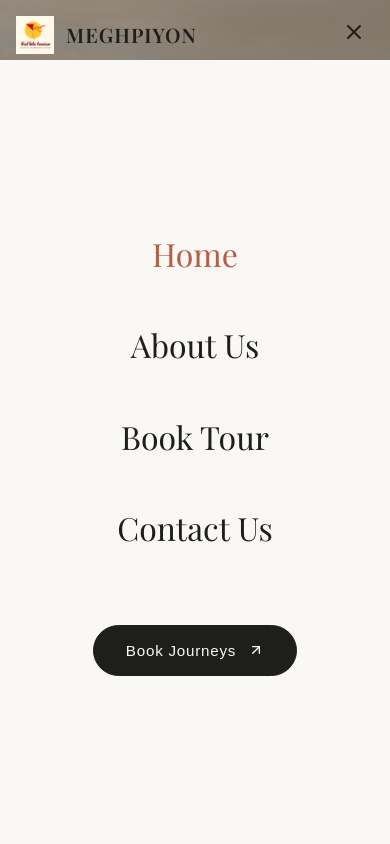
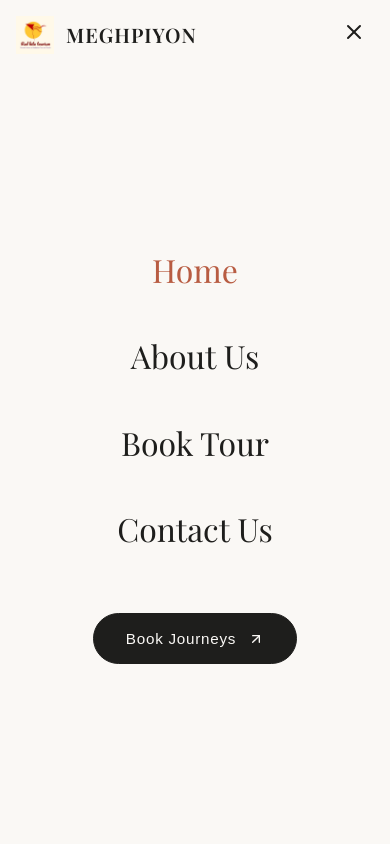
Before and after one commit to jitsinghamahapatra/TOURISM-WEB, a React (Vite) app: page / in a window 390 px wide. Both pictures are taken after a click on the element 354 px from the left and 35 px from the top of the page. Shown: the top 844 px of the page. Built offline with nearby package versions, Linux system fonts and the light colour scheme; a web font is replaced by a local one.

Commit message:
navber fix

```diff
--- a/src/components/Navbar.jsx
+++ b/src/components/Navbar.jsx
@@ -37,6 +37,21 @@ export default function Navbar({ currentPage, setCurrentPage }) {
     };
   }, [lenis]);
 
+  // Disable body scroll when mobile menu is open
+  useEffect(() => {
+    if (mobileMenuOpen) {
+      document.body.style.overflow = 'hidden';
+      if (lenis) lenis.stop();
+    } else {
+      document.body.style.overflow = '';
+      if (lenis) lenis.start();
+    }
+    return () => {
+      document.body.style.overflow = '';
+      if (lenis) lenis.start();
+    };
+  }, [mobileMenuOpen, lenis]);
+
   const handleNavClick = (id) => {
     setMobileMenuOpen(false);
     setCurrentPage(id);
@@ -57,7 +72,7 @@ export default function Navbar({ currentPage, setCurrentPage }) {
           transition: 'padding 0.4s ease',
           padding: isScrolled ? '0.75rem 2rem' : '1.25rem 3rem',
         }}
-        className={`${isScrolled ? 'glass-panel' : ''} nav-header`}
+        className={`${isScrolled && !mobileMenuOpen ? 'glass-panel' : ''} nav-header`}
       >
         <div style={{
           display: 'flex',
@@ -172,13 +187,13 @@ export default function Navbar({ currentPage, setCurrentPage }) {
       <AnimatePresence>
         {mobileMenuOpen && (
           <motion.div
-            initial={{ opacity: 0, y: -10 }}
-            animate={{ opacity: 1, y: 0 }}
-            exit={{ opacity: 0, y: -10 }}
+            initial={{ opacity: 0 }}
+            animate={{ opacity: 1 }}
+            exit={{ opacity: 0 }}
             transition={{ duration: 0.3 }}
             style={{
               position: 'fixed',
-              top: '60px',
+              top: 0,
               left: 0,
               right: 0,
               bottom: 0,
@@ -188,33 +203,41 @@ export default function Navbar({ currentPage, setCurrentPage }) {
               flexDirection: 'column',
               justifyContent: 'center',
               alignItems: 'center',
-              gap: '2.5rem',
-              padding: '2rem'
+              gap: '2.2rem',
+              padding: '6rem 2rem 2rem 2rem'
             }}
           >
             {navItems.map((item) => (
               <motion.div
                 initial={{ opacity: 0, y: 15 }}
                 animate={{ opacity: 1, y: 0 }}
+                whileHover={{ scale: 1.05, color: 'var(--accent-terracotta)' }}
+                whileTap={{ scale: 0.95 }}
+                transition={{ type: 'spring', stiffness: 300, damping: 20 }}
                 key={item.id}
                 onClick={() => handleNavClick(item.id)}
                 style={{
                   fontFamily: 'var(--font-serif)',
                   fontSize: '2rem',
                   color: currentPage === item.id ? 'var(--accent-terracotta)' : 'var(--text-charcoal)',
-                  cursor: 'pointer'
+                  cursor: 'pointer',
+                  transition: 'color 0.2s ease'
                 }}
               >
                 {item.label}
               </motion.div>
             ))}
-            <button
+            <motion.button
+              initial={{ opacity: 0, y: 15 }}
+              animate={{ opacity: 1, y: 0 }}
+              whileHover={{ scale: 1.03 }}
+              whileTap={{ scale: 0.97 }}
               onClick={() => handleNavClick('tours')}
               className="button-primary"
-              style={{ marginTop: '2rem' }}
+              style={{ marginTop: '1.5rem' }}
             >
               Book Journeys <ArrowUpRight size={16} />
-            </button>
+            </motion.button>
           </motion.div>
         )}
       </AnimatePresence>
```
Also changed, not shown: 1 other file (tests, documents, lock files or other folders).
